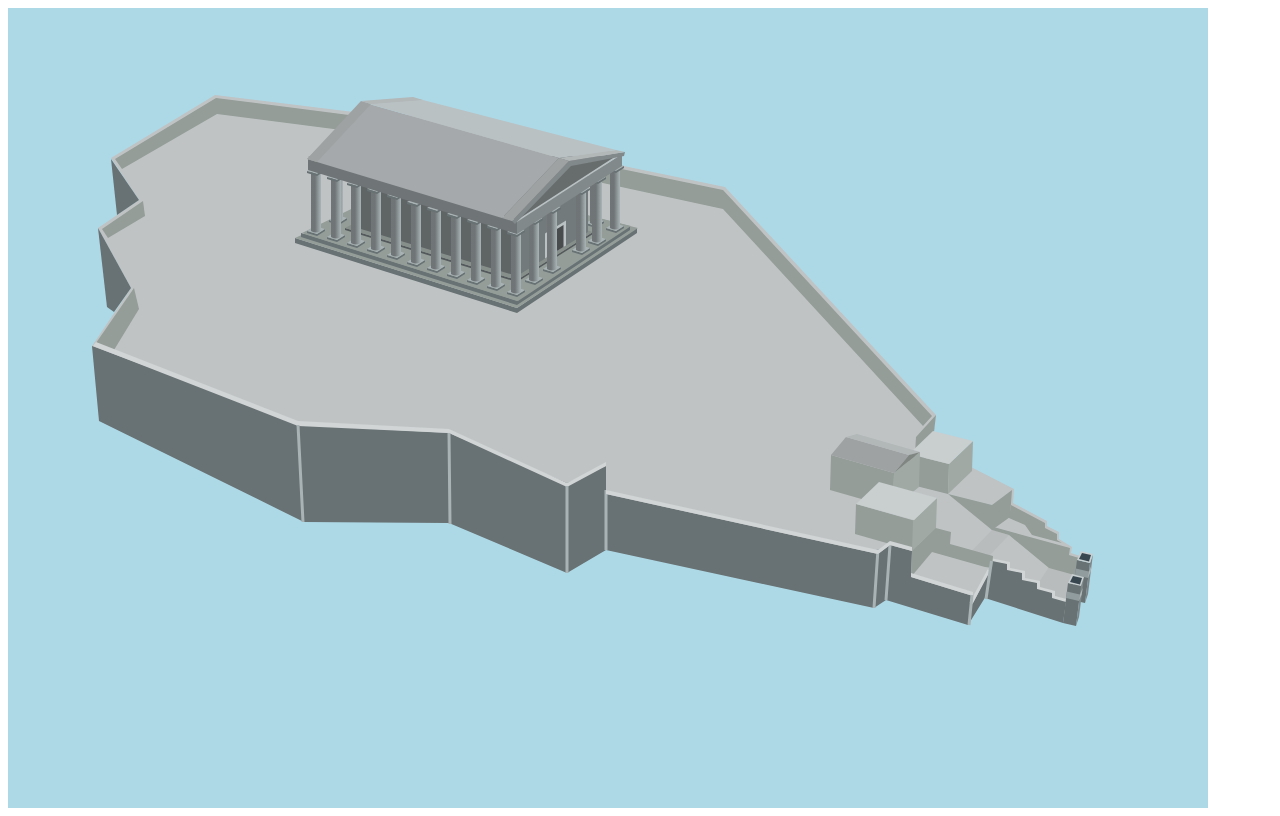
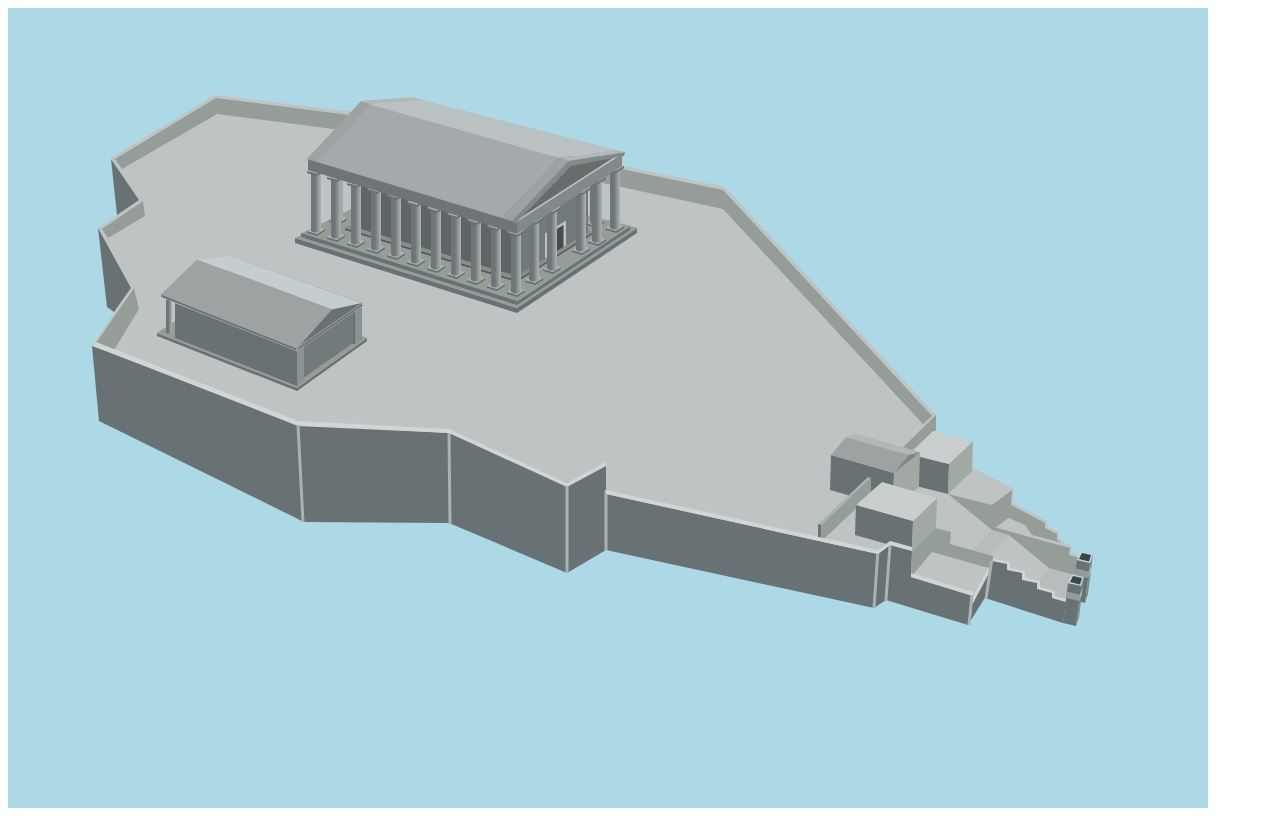
Before and after one commit to Mrsmihz/SVG-Project, a plain HTML site: page index.html in a window 1280 px wide. Drawn offline with Linux system fonts and the light colour scheme.

Commit message:
Finish Entrance Modeling & Building Near Parthenon

```diff
--- a/index.html
+++ b/index.html
@@ -15,6 +15,11 @@
                   <stop offset="40%" stop-color="hsl(190, 3%, 45%)"/>
                   <stop offset="100%" stop-color="hsl(190, 8%, 69%)"/>
                 </linearGradient>
+
+                <linearGradient id="Black" x1="0%" y1="0%" x2="30%" y2="100%">
+                    <stop offset="40%"  style="stop-color:hsl(190, 3%, 0%);stop-opacity:1"/>
+                    <stop offset="100%"  style="stop-color:hsl(190, 7%, 30%);stop-opacity:1""/>
+                  </linearGradient>
              </defs>
 
             <!-------------------------------------------- Acropolis Base -------------------------------------------->
@@ -37,9 +42,9 @@
 
             <path d="M94,221 135,193 137,208 100,230z" fill="#949d98"/>
 
-            <path d="M107,151 208,90 372,111 715,182 924,408 915,418 715,201 372,127 209,106 114,161z" fill="#949d98"/>
+            <path d="M107,151 208,90 372,111 715,182 924,408 915,416 715,201 372,127 209,106 114,161z" fill="#949d98"/>
 
-            <path d="M928,407 924,441 906,460 908,429z" fill="#949d98"/>
+            <path d="M928,407 l-40 39 l0 20 l40 -44z" fill="#949d98"/>
 
             <path d="M1004,482 1002,509 984,522 940,486 984,497z" fill="#949d98"/>
 
@@ -87,22 +92,26 @@
 
             <!-------------------------------------------- Acropolis Decoration -------------------------------------------->
             <!-------------------------------- Entrance House Right -------------------------------->
-            <path d="M940,486 l-40 -10 l1 -30 l40 10z" fill="#949d98"/>
+            <path d="M940,486 l-40 -10 l1 -30 l40 10z" fill="#687173"/>
             <path d="M941,456 l-1 30 l24 -23 l1 -30z" fill="#a0a9a4"/>
             <path d="M901,446 l40 10 l24 -23 l-40 -10z" fill="#c9cecf"/>
 
             <!-------------------------------- Entrance House Mid -------------------------------->
-            <path d="M885,500 l-63 -18 l1 -35 l63 18z" fill="#949d98"/>
+            <path d="M885,500 l-63 -18 l1 -35 l63 18z" fill="#687173"/>
             <path d="M886,465 l-1 35 l26 -21 l1 -35z" fill="#a0a9a4"/>
 
             <path d="M823,447 l63 18 l15 -18 l-63 -18z" fill="#9fa2a3" />
             <path d="M838,429 l63 18 l11 -3 l-63 -18z" fill="#b2b7b8" />
             <path d="M886,465 l26 -21 l-11 3z" fill="#808783" />
 
+            <path d="M863,470 l-50 47 l0 16.5 l50 -47z" fill="#949d98"/>
+            <path d="M863,470 l-3 -1 l-50 47 l3 1z" fill="#a9b3b5"/>
+            <path d="M810,516 l0 16.5 l3 0 l0 -15.5z" fill="#687173"/>
+
             <!-------------------------------- Entrance House Left -------------------------------->
-            <path d="M910,544 l-63 -18 l1 -30 l63 18z" fill="#949d98"/>
+            <path d="M904,543 l-57 -16 l1 -30 l57 16z" fill="#687173"/>
             <path d="M905,513 l-1 30 l24 -23 l1 -30z" fill="#a0a9a4"/>
-            <path d="M848,496 l58 16 l23 -22 l-58 -16z" fill="#c9cecf"/>
+            <path d="M848,497 l57 16 l24 -23 l-55 -16z" fill="#c9cecf"/>
 
 
             <!------------------------------------------ Parthenon ------------------------------------------>
@@ -252,6 +261,20 @@
             <path d="M309,154 l-10 -3 l54 -58 l10 3z" fill="#9fa2a3"/>
             <path d="M353,93 l10 3 l52 -4 l-10 -3z" fill="#b2b7b8"/>
 
+             <!---------------------------------- Bulding Near Parthenon ---------------------------------->
+             <path d="M289,380 l0 3 l-140 -55 l0 -3 l140 55 l70 -50 l0 3 l-70 50z" fill="#687173"/>
+             <path d="M149,325 l140 55 l70 -50 l-140 -52z" fill="#949d98"/>
+             <path d="M289,378 l-122 -48 l0 -35 l122 48z" fill="#687173"/>
+             <path d="M296,334.5 l0 35 l48.5 -34 l0 -35z" fill="#727a7b"/>
+             <path d="M289,343 l0 35 l7 -5 l0 -35z" fill="#8b9293"/>
+             <path d="M347,303.2 l0 33 l7 -5 l0 -33z" fill="#8b9293"/>
+             <path d="M347.2,336.2 l-2.8 -0.5 l-0.2 -33.2 l2.8 0.5z" fill="#687173"/>
+             <path d="M158,325 q3,1.5 6,0 l0 -40 q-3,-1.5 -6,0z" fill="url(#GradientPillar)"/>
+             <path d="M153,289 l136 54 l65.5 -45 l0 -3 l-65.5 45 l-136 -54z" fill="#687173" stroke-width="0.5" stroke="#bfc3c4"/>
+             <path d="M289,343 l0 -3z" stroke-width="0.5" stroke="#bfc3c4"/>
+             <path d="M168,292 l121 48 l65.5 -45 l-121 -43z" fill="#687173" stroke-width="0.5" stroke="#bfc3c4"/>
+             <path d="M153,286.5 l136 54 l35 -39 l-135 -50z" fill="#9fa2a3"/>
+             <path d="M189,251.5 l135 50 l30 -6.5 l-132 -47z" fill="#c4cdcf"/>
 
             <path d="M598,482 598,486 870,546 882,537 904,543 904,539 882,533 870,542z" fill="#d1d5d6"/>
         </svg>
```
